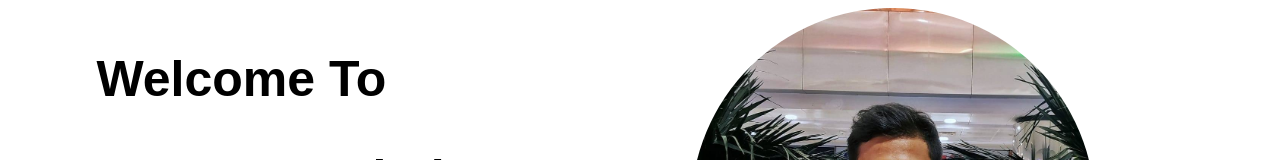
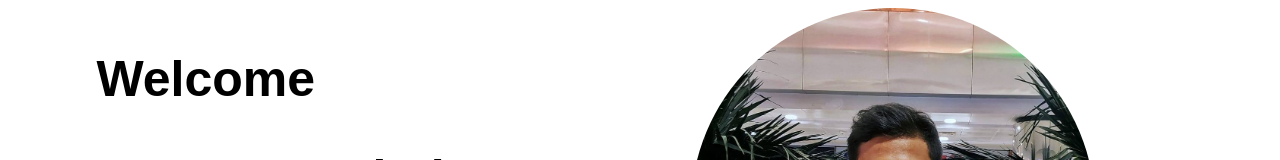
Before and after one commit to tanmoypaul1005/web-portfolio, a plain HTML site: page index.html in a window 1280 px wide. Shown: the top 160 px of the page. Drawn offline with Linux system fonts and the light colour scheme; a web font is replaced by a local one.

Commit message:
first commit

```diff
--- a/index.html
+++ b/index.html
@@ -12,7 +12,7 @@
 <body>
     <section class="top-banner">
         <div class="half-width">
-    <h1>Welcome To</h1>
+    <h1>Welcome </h1>
     <h1><span class="orange-highlight">Tanmoy </span> Website</h1>
     <h3>World-class professional web developer</h3>
     <p>Lorem ipsum dolor sit amet consectetur, adipisicing elit. Voluptatum consequuntur hic quibusdam libero nostrum quo! Lorem ipsum dolor sit amet, consectetur adipisicing elit. Ex possimus, illo adipisci alias atque ipsam officia reiciendis eum corrupti cupiditate explicabo. Itaque in quis tempora maiores et, amet sapiente maxime!</p>
```
Also changed, not shown: style.css (line endings or trailing spaces).
